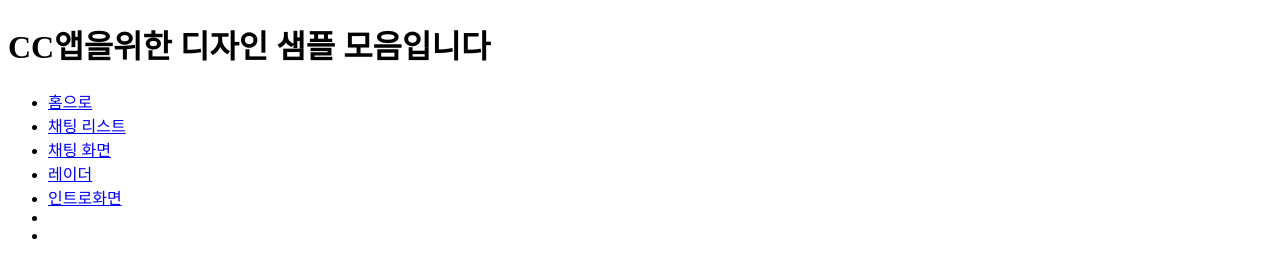
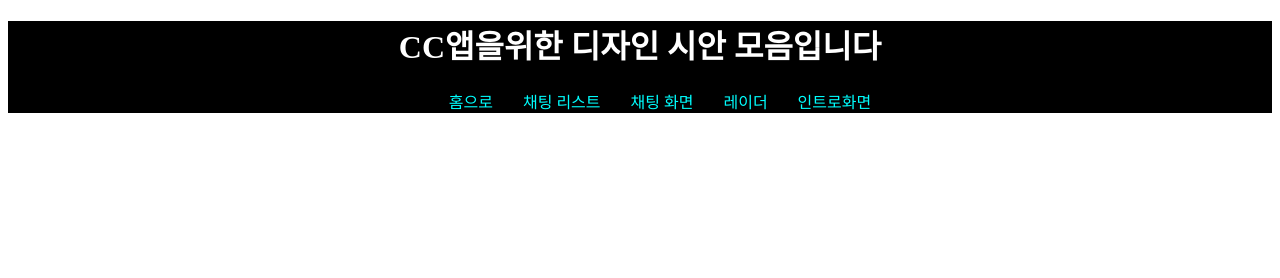
Before and after one commit to GunJJu/CC_app_design_fultter, a plain HTML site: page index.html in a window 1280 px wide. Drawn offline with Linux system fonts and the light colour scheme.

Commit message:
리스트 수정

```diff
--- a/index.html
+++ b/index.html
@@ -5,19 +5,42 @@
     <meta charset="UTF-8">
     <meta name="viewport" content="width=device-width, initial-scale=1.0">
     <title>Document</title>
+    <style>
+        .main-bg {
+            background: #000;
+            text-align: center;
+        }
+
+        #main-title{
+            color:white;
+        }
+        #main-menu {
+            display: flex;
+            justify-content: center;
+            gap: 30px;
+            list-style: none;
+
+        }
+
+        #main-menu a {
+            text-decoration: none;
+                color:#00ffff;
+        }
+    </style>
 </head>
 
 <body>
-    <h1>CC앱을위한 디자인 샘플 모음입니다</h1>
-    <ul>
-        <li><a href="index.html">홈으로</a></li>
-        <li><a href="chat_list.html">채팅 리스트</a></li>
-        <li><a href="chat.html">채팅 화면</a></li>
-        <li><a href="scan.html">레이더</a></li>
-        <li><a href="intro.html">인트로화면</a></li>
-        <li><a href="#"></a></li>
-        <li><a href="#"></a></li>
+    <div class="main-bg">
+            <h1 id="main-title">CC앱을위한 디자인 시안 모음입니다</h1>
+    <ul id="main-menu">
+        <li><a href= "index.html">홈으로</a></li>
+        <li><a href= "chat_list.html" >채팅 리스트</a></li>
+        <li><a href= "chat.html" >채팅 화면</a></li>
+        <li><a href= "scan.html" >레이더</a></li>
+        <li><a href= "intro.html" >인트로화면</a></li>
     </ul>
+    </div>
+
 </body>
 
 </html>
```
Also changed, not shown: chat.html (+30 -3 lines), chat_list.html (+30 -4 lines), intro.html (+30 -3 lines), scan.html (+30 -3 lines).
